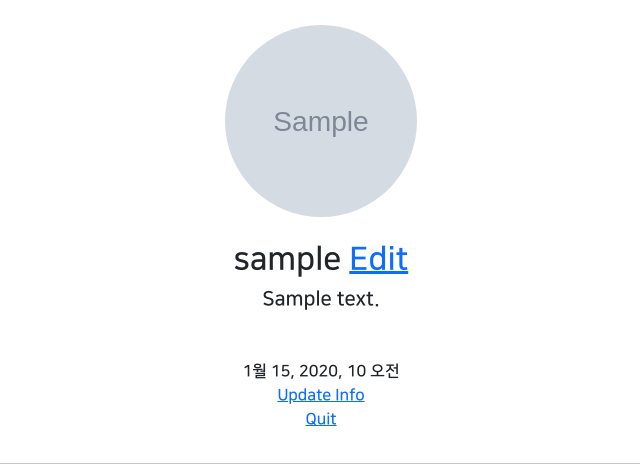
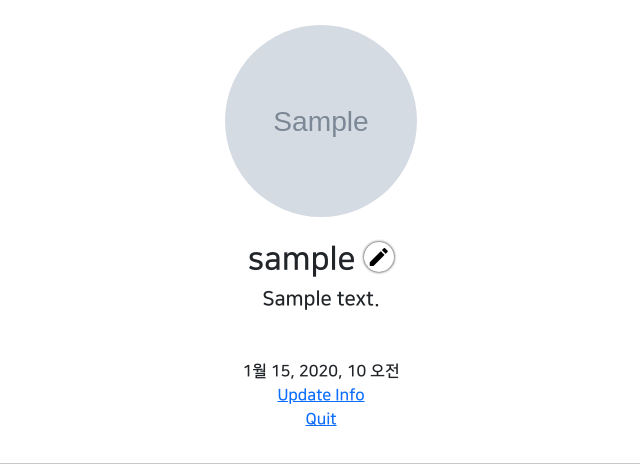
Before and after one commit to tmdgy6232/gis_1, a Django app: page /accounts/detail/1 in a window 1280 px wide. Shown: the part 248-724 px from the top of the page, without its empty margins (319-959 px from the left). Run offline with Django 3.2, Linux system fonts and the light colour scheme; a user stored in the database is signed in; tables that the repository leaves empty hold one stand-in row (values such as "Sample post"); grey boxes marked "Sample" are stand-in pictures; parts of the project's set-up code (start-up, migrations or seed data) failed here and were passed over; some libraries are stand-ins or nearby versions.

Commit message:
7/27 디자인 수정

```diff
--- a/accountapp/templates/accountapp/detail.html
+++ b/accountapp/templates/accountapp/detail.html
@@ -8,8 +8,8 @@
                 <h2 class="NNS_B">
                     {{ target_user.profile.nickname }}
                     {% if target_user == user %}
-                    <a href="{% url 'profileapp:update' pk=target_user.profile.pk%}">
-                        Edit
+                    <a class="material-icons round_button" href="{% url 'profileapp:update' pk=target_user.profile.pk%}">
+                        edit
                     </a>
                     {% endif %}
                 </h2>
--- a/static/base.css
+++ b/static/base.css
@@ -17,13 +17,25 @@
     padding: 1rem 1.5rem;
 }
 
-.profile_image{
+.profile_image {
     width: 12rem;
     height: 12rem;
     border-radius: 20rem;
     object-fit: cover;
 }
 
-.NNS_B{
+.NNS_B {
     font-family: "NanumSquareB", cursive;
 }
+
+.round_button {
+    color: black;
+    text-decoration: none;
+    box-shadow : 0 0 3px black;
+    border-radius: 10rem;
+    padding : .2rem
+}
+
+.round_button:hover{
+    color: dimgray;
+}
--- a/templates/head.html
+++ b/templates/head.html
@@ -10,6 +10,11 @@
     {# static files link #}
 {#    <link rel="stylesheet" href="{% static 'base.css' %}" type="text/css">#}
     <link rel="stylesheet" href="/static/base.css" type="text/css">
+
+    {# material icons link #}
+    <link href="https://fonts.googleapis.com/css2?family=Material+Icons"
+      rel="stylesheet">
+
     <style>
         @font-face {
             font-family: 'NanumSquareR';
```
